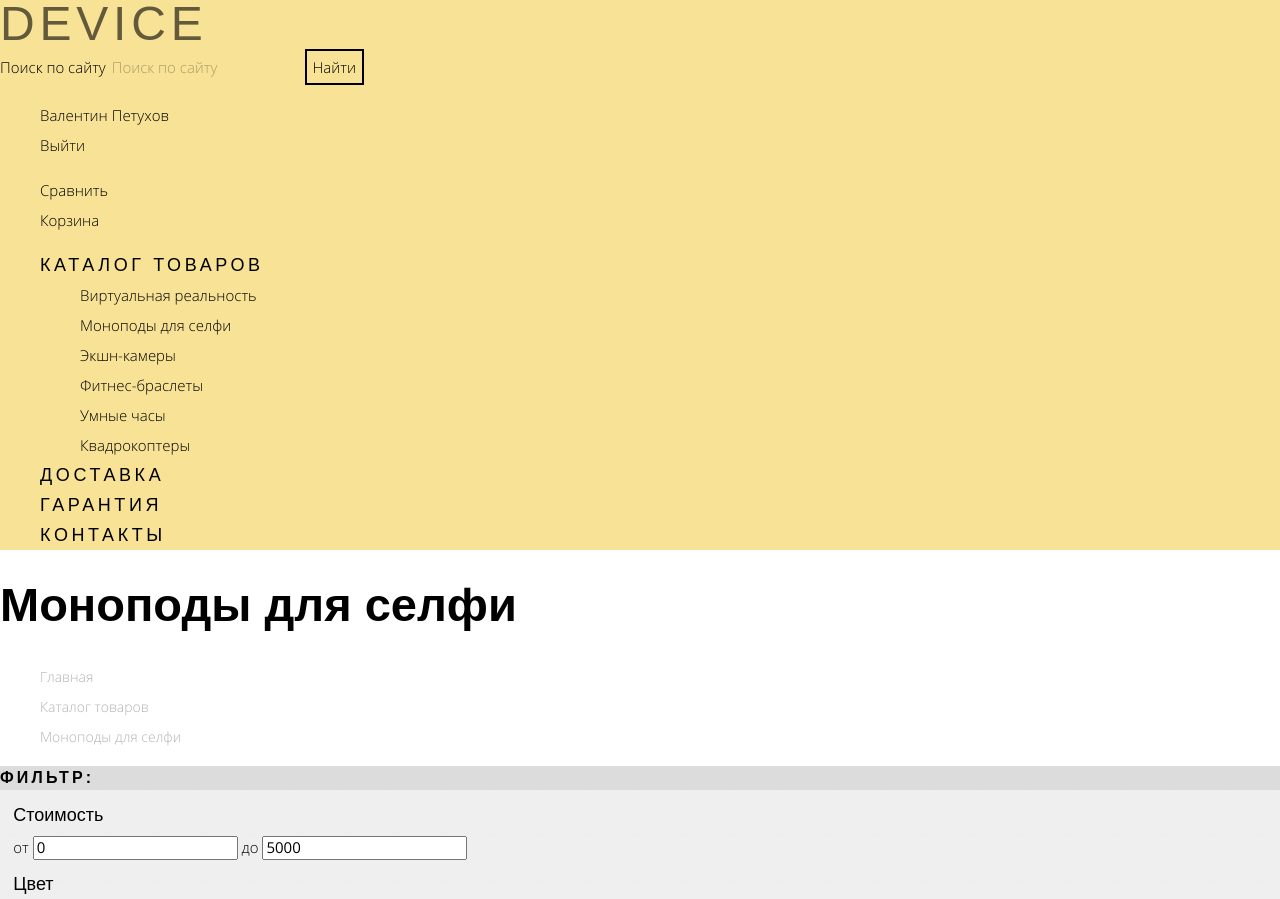
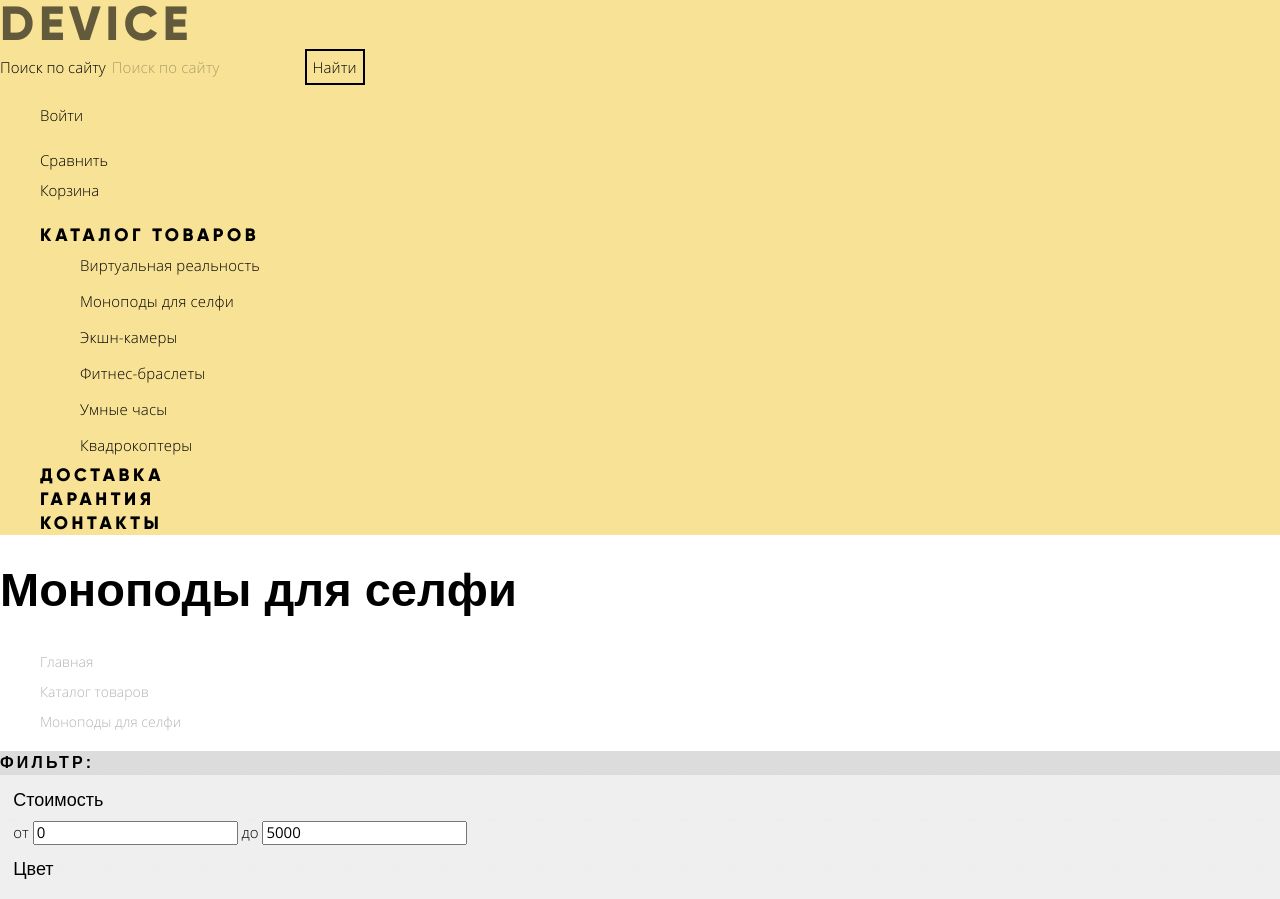
Before and after one commit to BikbaevFR/621313-device, a plain HTML site: page monopods.html in a window 1280 px wide. Shown: the top 899 px of the page. Drawn offline with Linux system fonts and the light colour scheme.

Commit message:
Исправил шапку

```diff
--- a/css/style.css
+++ b/css/style.css
@@ -33,6 +33,8 @@
     url("../fonts/opensanslight.woff2") format("woff2"),
     url("../fonts/opensanslight.woff") format("woff");
 }
+
+/*Общие стили*/
 
 body {
   margin: 0;
@@ -116,8 +118,9 @@ a {
 }
 
 .main-logo {
-  font-family: "Gilroyextrabold", Arial, sans-serif;
+  font-family: "Gilroy", Arial, sans-serif;
   font-size: 48px;
+  font-weight: 800;
   line-height: 48px;
   letter-spacing: 0.1em;
   text-transform: uppercase;
@@ -128,22 +131,27 @@ a {
 }
 
 .search-form input {
-  font: inherit;
+  font-family: "Opensans", Arial, sans-serif;
+  font-size: 15px;
+  line-height: 30px;
+  font-weight: 300;
+  color: #000000;
+  letter-spacing: 0.01em;
 
   background-color: transparent;
   border: none;
 }
 
 .search-form input::placeholder {
-  color: rgba(0, 0, 0, 0.3)
+  color: rgba(0, 0, 0, 0.3);
 }
 
 .search-form input:hover::placeholder {
-  color: rgba(0, 0, 0, 0.6)
+  color: rgba(0, 0, 0, 0.6);
 }
 
 .search-form input:focus::placeholder {
-  color: rgba(0, 0, 0, 1)
+  color: rgba(0, 0, 0, 1);
 }
 
 .search-form input:focus {
@@ -151,8 +159,12 @@ a {
 }
 
 .btn-search {
-  font: inherit;
+  font-family: "Opensans", Arial, sans-serif;
+  font-size: 15px;
+  line-height: 30px;
+  font-weight: 300;
   color: #000000;
+  letter-spacing: 0.01em;
 
   background-color: transparent;
   border: 2px solid #000000;
@@ -168,14 +180,22 @@ a {
   color: rgba(255, 255, 255, 0.3)
 }
 
-.site-navigation > li > a,
-.footer-navigation a {
-  font-family: "Gilroyextrabold", Arial, sans-serif;
+.site-navigation {
+  font-family: "Gilroy", Arial, sans-serif;
   font-size: 18px;
   line-height: 24px;
+  font-weight: 800;
   letter-spacing: 0.2em;
+  text-transform: uppercase;
+}
 
-  text-transform: uppercase;
+.submenu {
+  font-family: "Opensans", Arial, sans-serif;
+  font-size: 15px;
+  line-height: 36px;
+  font-weight: 300;
+  letter-spacing: 0.01em;
+  text-transform: none;
 }
 
 /*Слайдер*/
--- a/monopods.html
+++ b/monopods.html
@@ -9,25 +9,24 @@
   <body>
     <header class="main-header">
       <nav class="main-navigation">
-        <a href="index.html" class="main-logo main-header-logo">Device</a>
+        <a class="main-logo main-header-logo">Device</a>
         <form class="search-form" action="https://echo.htmlacademy.ru" method="get">
           <label class="visually-hidden" for="search-site">Поиск по сайту</label>
-          <input id="search-site" name="search" type="search" placeholder="Поиск по сайту">
+          <input id="search-site" type="search" name="search" placeholder="Поиск по сайту">
           <button class="btn-search" type="submit">Найти</button>
         </form>
         <ul class="user-navigation user-navigation-header">
-          <li><a class="username" href="login.html">Валентин Петухов</a></li>
-          <li><a class="user-exit" href="login.html">Выйти</a></li>
+          <li><a class="login-link" href="login.html">Войти</a></li>
         </ul>
         <ul class="user-block user-block-header">
           <li><a class="compare" href="compare.html">Сравнить</a></li>
           <li><a class="basket" href="basket.html">Корзина</a></li>
         </ul>
-        <ul class="site-navigation">
+        <ul class="site-navigation header-navigation">
           <li><a href="catalog.html">Каталог товаров</a>
-          <ul>
+          <ul class="submenu">
             <li><a href="#">Виртуальная реальность</a></li>
-            <li><a href="#">Моноподы для селфи</a></li>
+            <li><a href="monopods.html">Моноподы для селфи</a></li>
             <li><a href="#">Экшн-камеры</a></li>
             <li><a href="#">Фитнес-браслеты</a></li>
             <li><a href="#">Умные часы</a></li>
@@ -187,7 +186,7 @@
 
     <div class="footer-row-middle">
     <address>г. Москва, ул. Строителей, 15</address>
-    <ul class="footer-navigation">
+    <ul class="site-navigation footer-navigation">
       <li><a href="delivery.html">Доставка</a></li>
       <li><a href="guarantee.html">Гарантия</a></li>
       <li><a href="contacts.html">Контакты</a></li>
```
Also changed, not shown: index.html (+3 -3 lines).
